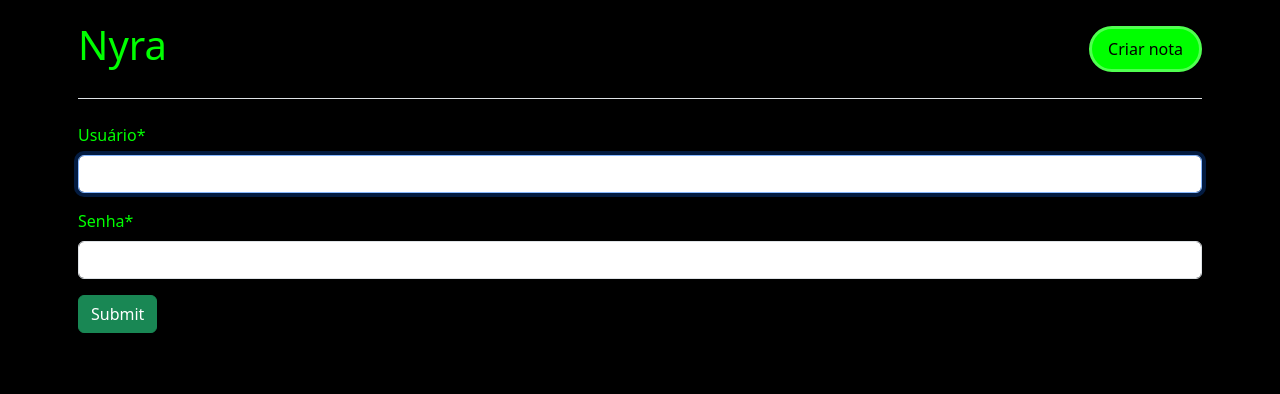
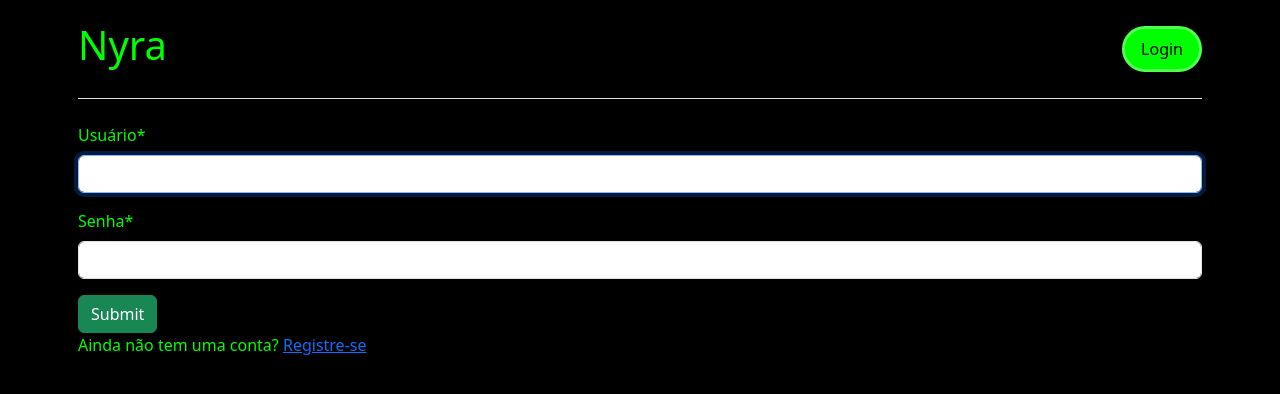
Before and after one commit to ZIUGOD/NoteSnap, a Django app: page /members/login_user/ in a window 1280 px wide. Shown: the top 394 px of the page. Run offline with Django 5.2, Linux system fonts and the light colour scheme; some libraries are stand-ins or nearby versions.

```diff
--- a/Nyra/members/models.py
+++ /dev/null
@@ -1,6 +0,0 @@
-from django.urls import path
-from . import views
-
-urlpatterns = [
-    path("login_user/", views.MemberLoginView.as_view(), name="login_user"),
-]
--- a/Nyra/members/urls.py
+++ b/Nyra/members/urls.py
@@ -3,4 +3,5 @@ from . import views
 
 urlpatterns = [
     path("login_user/", views.MemberLoginView.as_view(), name="login_user"),
+    path("signup_user/", views.MemberSignUpView.as_view(), name="signup_user"),
 ]
--- a/Nyra/members/views.py
+++ b/Nyra/members/views.py
@@ -1,8 +1,18 @@
 from django.contrib.auth.views import LoginView
+from django.contrib.auth.forms import AuthenticationForm
 from django.urls import reverse_lazy
+from django.contrib.auth.forms import UserCreationForm
+from django.views import generic
+
+
+class MemberSignUpView(generic.CreateView):
+    form_class = UserCreationForm
+    success_url = reverse_lazy("login")
+    template_name = "members/signup.html"
 
 
 class MemberLoginView(LoginView):
     template_name = "members/login.html"
     redirect_authenticated_user = True
     success_url = reverse_lazy("home_page")
+    authentication_form = AuthenticationForm
--- a/Nyra/notes/apps.py
+++ b/Nyra/notes/apps.py
@@ -2,5 +2,5 @@ from django.apps import AppConfig
 
 
 class NotesConfig(AppConfig):
-    default_auto_field = 'django.db.models.BigAutoField'
-    name = 'notes'
+    default_auto_field = "django.db.models.BigAutoField"
+    name = "notes"
--- a/Nyra/templates/components/header.html
+++ b/Nyra/templates/components/header.html
@@ -18,11 +18,23 @@
             </button>
             <div class="collapse navbar-collapse" id="navbarNav">
                 <ul class="navbar-nav text-center">
-                    <li id="nav-header" class="nav-item">
-                        <a href="{% url "create_note" %}"
-                           class="nav-link shadow rounded-5 px-3 py-2"
-                           id="create-note-button">Criar nota</a>
+                    {% if user.is_authenticated %}
+                        <li class="nav-item">
+                            <a href="{% url "create_note" %}"
+                            class="nav-link shadow rounded-5 px-3 py-2"
+                            id="create-note-button">Criar nota</a>
+                        </li>
+                        <li class="nav-item">
+                            <a href="{% url "logout_user" %}"
+                            class="nav-link shadow rounded-5 px-3 py-2">Logout</a>
+                    {% else %}
+                        <li class="nav-item">
+                            <a href="{% url "login_user" %}"
+                            class="nav-link shadow rounded-5 px-3 py-2">
+                            Login</a>
                     </li>
+                    {% endif %}
+
                 </ul>
             </div>
         </div>
--- a/Nyra/templates/members/login.html
+++ b/Nyra/templates/members/login.html
@@ -1,8 +1,10 @@
 {% extends "components/base.html" %}
 {% load crispy_forms_tags %}
 {% block content %}
-    <form>
+    <form method="post">
+        {% csrf_token %}
         {% crispy form %}
         <button type="submit" class="btn btn-success">Submit</button>
     </form>
+    <p>Ainda não tem uma conta? <a href="{% url 'signup_user' %}">Registre-se</a></p>
 {% endblock content %}
```
Also changed, not shown: Nyra/templates/members/signup.html (added, +11 -0 lines), Nyra/members/forms.py (added).
